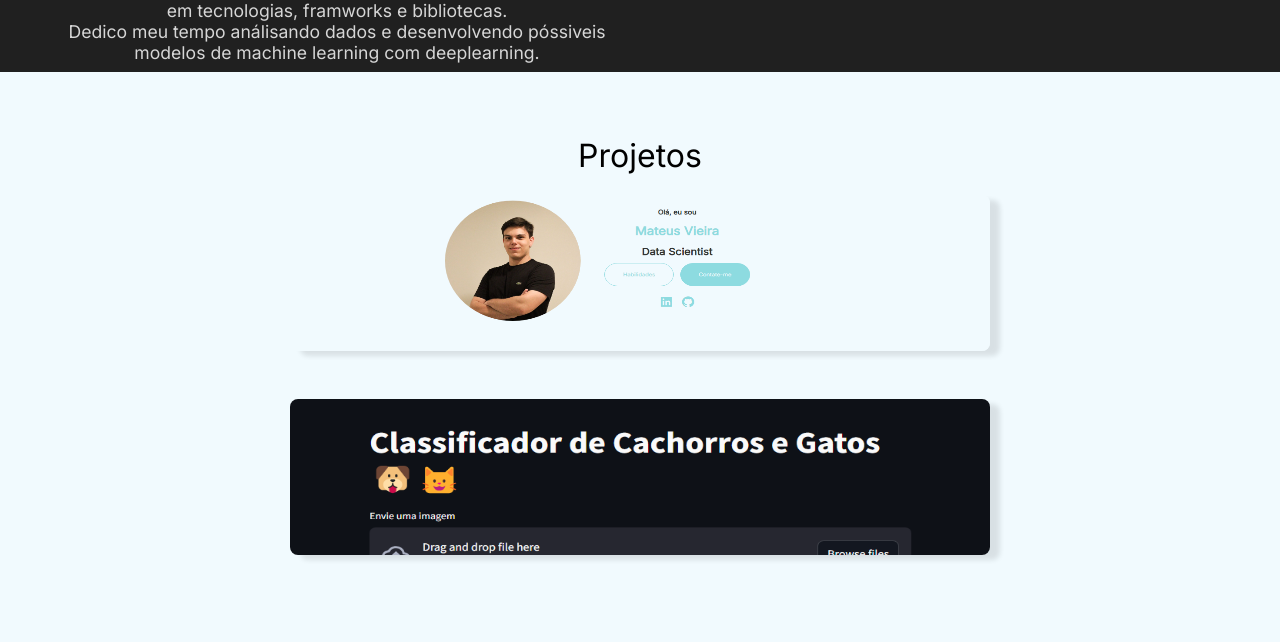
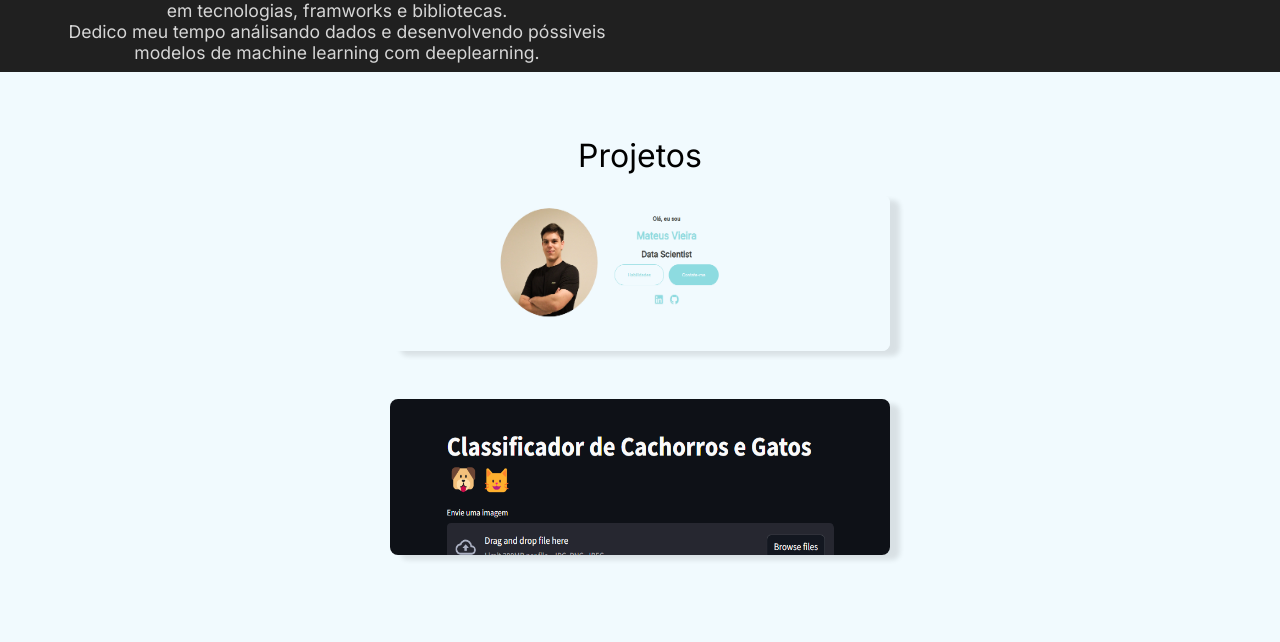
Before and after one commit to MateusBVieiraD/Portolio-Web, a plain HTML site: page index.html in a window 1280 px wide. Shown: the part 1631-2273 px from the top of the page. Drawn offline with nearby package versions, Linux system fonts and the light colour scheme.

Commit message:
Resolvendo a responsividade

```diff
--- a/css/style.css
+++ b/css/style.css
@@ -614,6 +614,11 @@ footer{
   .projetos{
     flex-direction: column;
   }
+
+  .box-projeto img{
+    height: 225px;
+    width: 500px;
+  }
 }
 
 @media (max-width: 825px) {
@@ -640,6 +645,7 @@ footer{
     flex-direction: column;
     align-items: center;
     justify-content: center;
+    margin-bottom: 3rem;
   }
 
   .box-projeto img{
```
